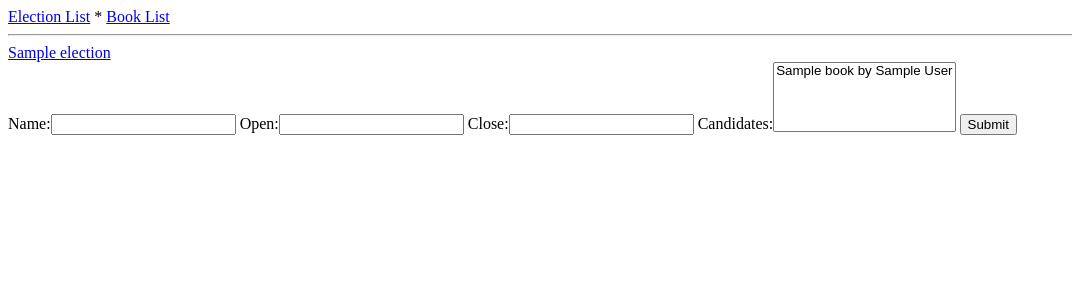
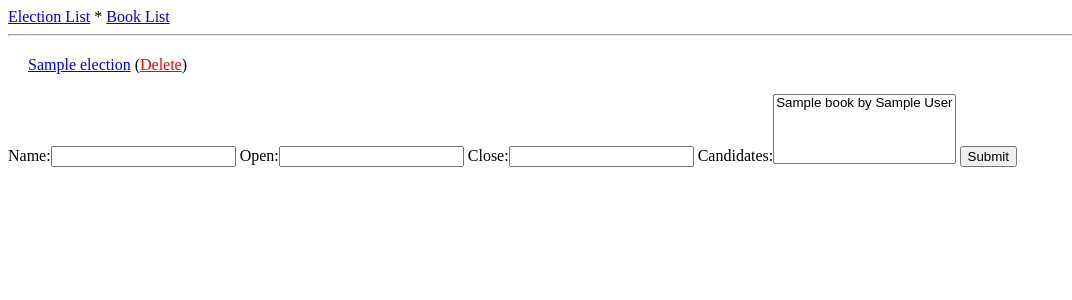
Before and after one commit to CodeHeeler/book-club-voting, a Django app: page / in a window 1280 px wide. Shown: the top 300 px of the page, without its empty margins (0-1072 px from the left). Run offline with Django 3.2, Linux system fonts and the light colour scheme; tables that the repository leaves empty hold one stand-in row (values such as "Sample post"); some libraries are stand-ins or nearby versions.

Commit message:
Allow deleting campaigns

```diff
--- a/book_club_voting/templates/book_club_voting/base.html
+++ b/book_club_voting/templates/book_club_voting/base.html
@@ -9,6 +9,9 @@
         .book-row {
             border: solid;
             margin: 5px;
+        }
+        .election-row {
+            margin: 20px;
         }
     </style>
 </head>
--- a/book_club_voting/urls.py
+++ b/book_club_voting/urls.py
@@ -24,6 +24,7 @@ urlpatterns = [
     url(r'^election$', vote_views.new_election, name='new_election'),
     url(r'^election/(?P<election_id>[0-9]+)$', vote_views.election_detail_view, name='election_detail'),
     url(r'^election/(?P<election_id>[0-9]+)/edit', vote_views.election_edit_view, name='election_edit'),
+    url(r'^election/(?P<election_id>[0-9]+)/delete', vote_views.delete_election, name='delete_election'),
     url(r'^open_voting$', vote_views.open_election, name='open_election'),
     url(r'^close_voting$', vote_views.close_election, name='close_election'),
     url(r'^vote$', vote_views.create_ballot, name='create_ballot'),
--- a/votes/templates/votes/election_list.html
+++ b/votes/templates/votes/election_list.html
@@ -5,6 +5,7 @@
 {% for election in elections %}
 <div class="election-row">
 <a href="{% url 'election_detail' election.id %}">{{ election.name }}</a>
+    (<a style="color:red;" href="{% url 'delete_election' election.id %}">Delete</a>)
 </div>
 {% endfor %}
 
--- a/votes/views.py
+++ b/votes/views.py
@@ -88,3 +88,12 @@ def close_election(request):
         election.save()
         return redirect('election_detail', election_id=election.id)
     return redirect('/')
+
+
+def delete_election(request, election_id):
+    election = get_object_or_404(Election, id=election_id)
+    if request.method == 'POST':
+        election.delete()
+        return redirect('/')
+    else:
+        return render(request, "votes/election_delete.html", {'election': election})
```
Also changed, not shown: votes/templates/votes/election_delete.html (added, +23 -0 lines).
